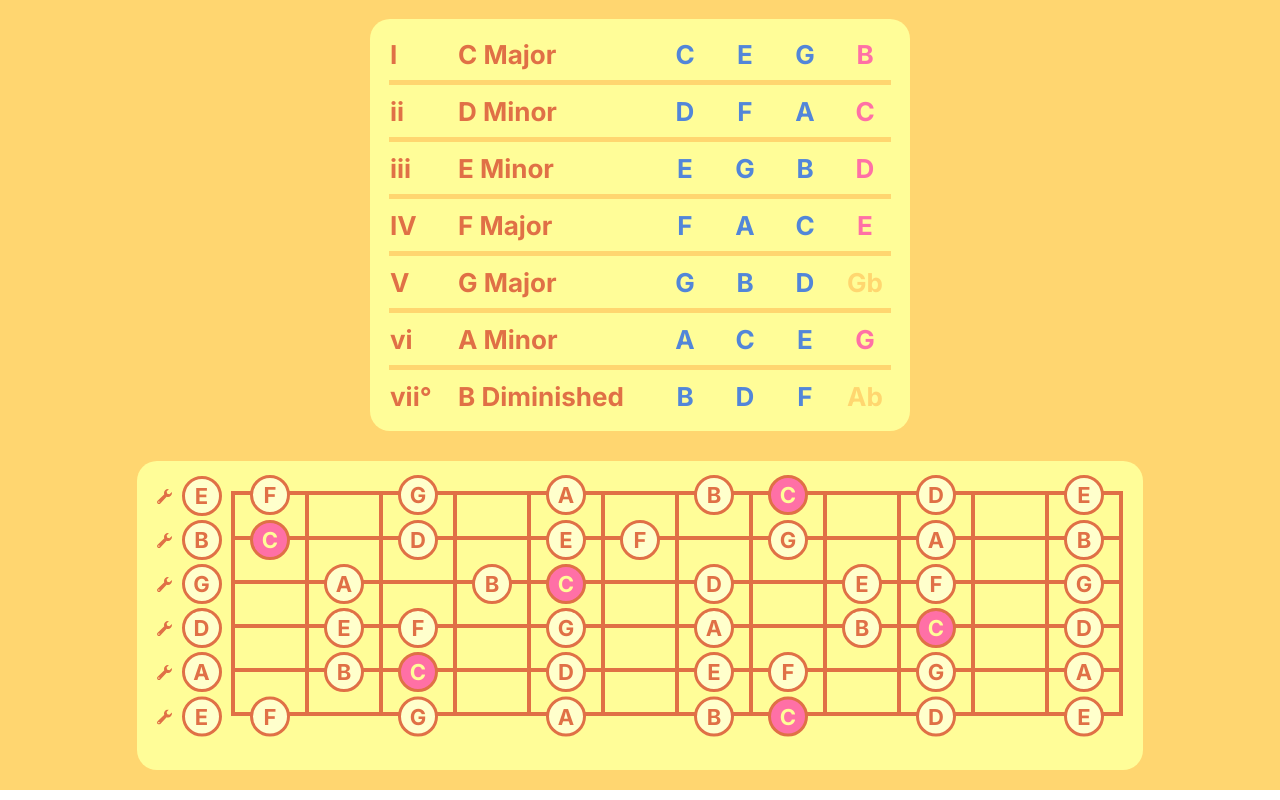
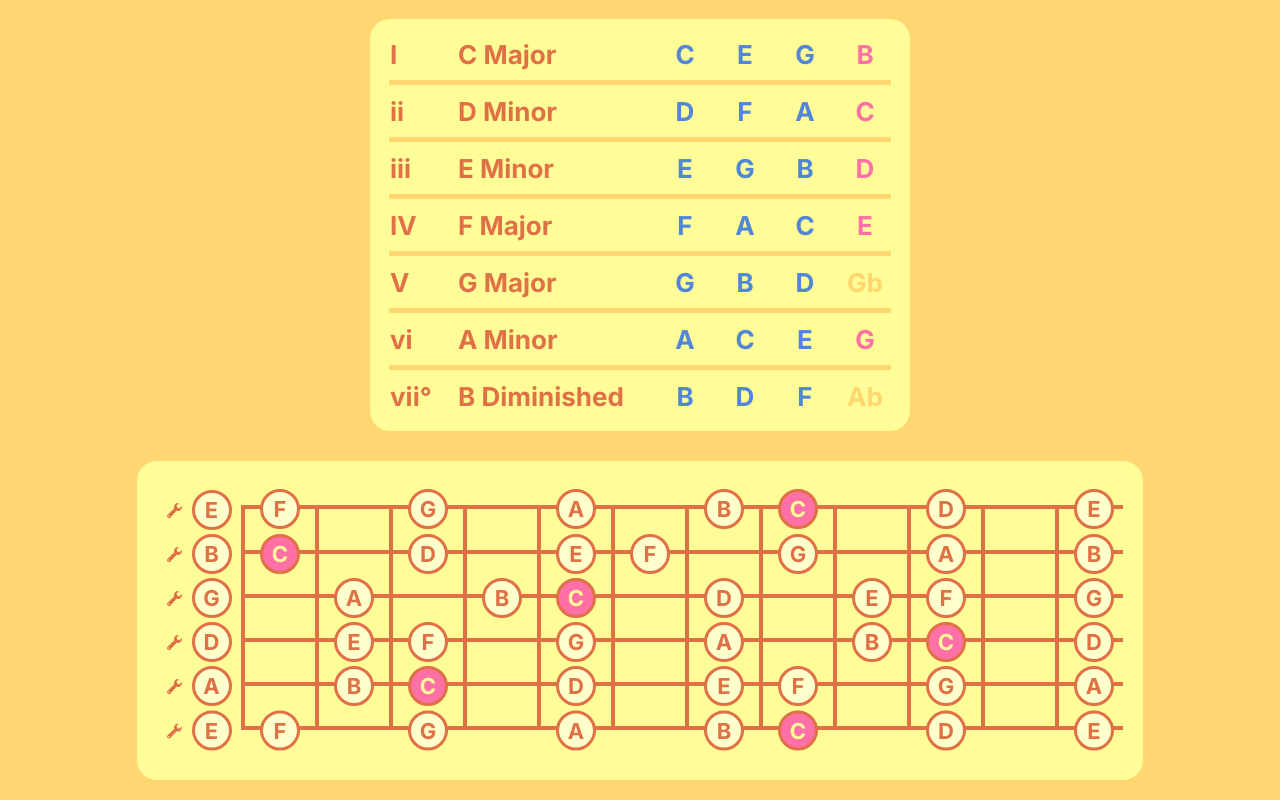
Before and after one commit to JoshSilveous/old-musiqtools, a React (Create React App) app: page / in a window 1280 px wide. Shown: the part 404-1204 px from the top of the page. Built offline with nearby package versions, Linux system fonts and the light colour scheme.

Commit message:
Fixed ScaleInfoGuitar overflow

```diff
--- a/src/App/ScaleInfo/ScaleInfoGuitar/ScaleInfoGuitar.css
+++ b/src/App/ScaleInfo/ScaleInfoGuitar/ScaleInfoGuitar.css
@@ -9,19 +9,22 @@
     max-width: fit-content;
     border-radius: 20px;
     background-color: var(--background2);
-    padding: 10px 20px;
-    overflow-x: auto;
-    scrollbar-color: var(--text) var(--background2);
+    padding: 20px 20px;
 }
 
 .scaleinfoguitar-fretboard {
-    margin-top: 20px;
+    scrollbar-color: var(--text) var(--background2);
+    overflow-x: auto;
+    overflow-y: hidden;
     width: 100%;
     user-select: none;
+    height: auto;
+    padding-bottom: 10px;
 }
 
 .scaleinfoguitar-fretboard > .string {
     display: flex;
+    transform: translate(10px, 24px);
 }
 
 .notecontainer > .settings {
```
Also changed, not shown: 1 other file (tests, documents, lock files or other folders).
